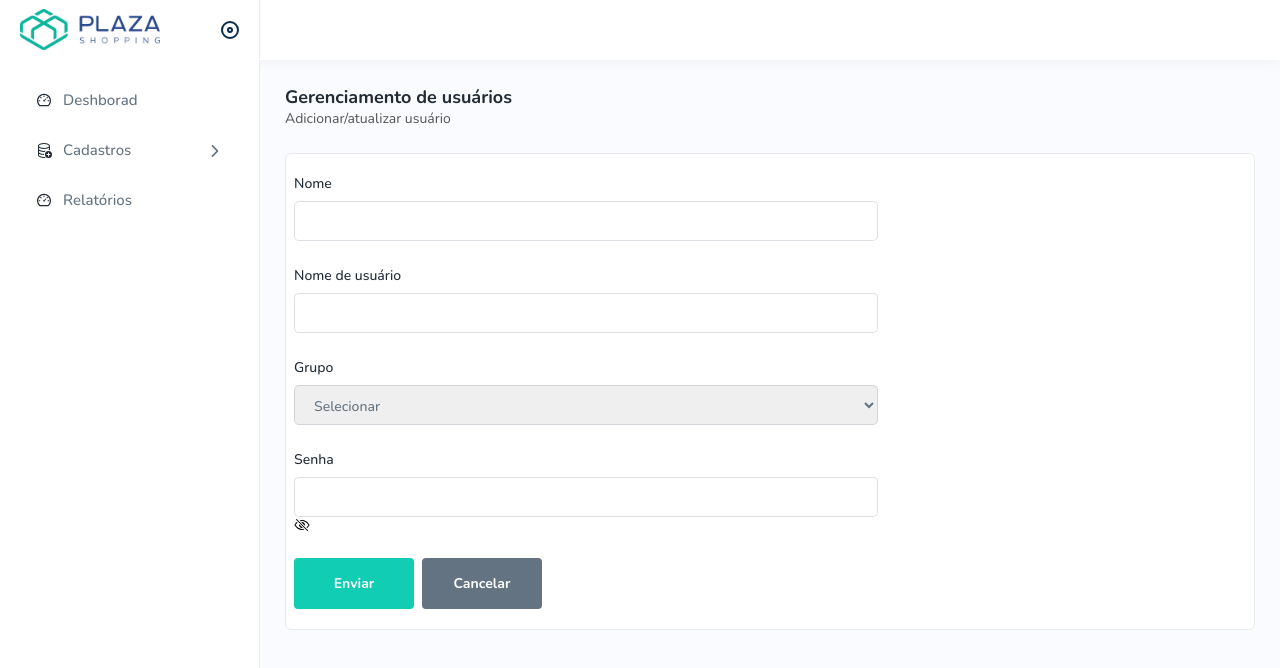
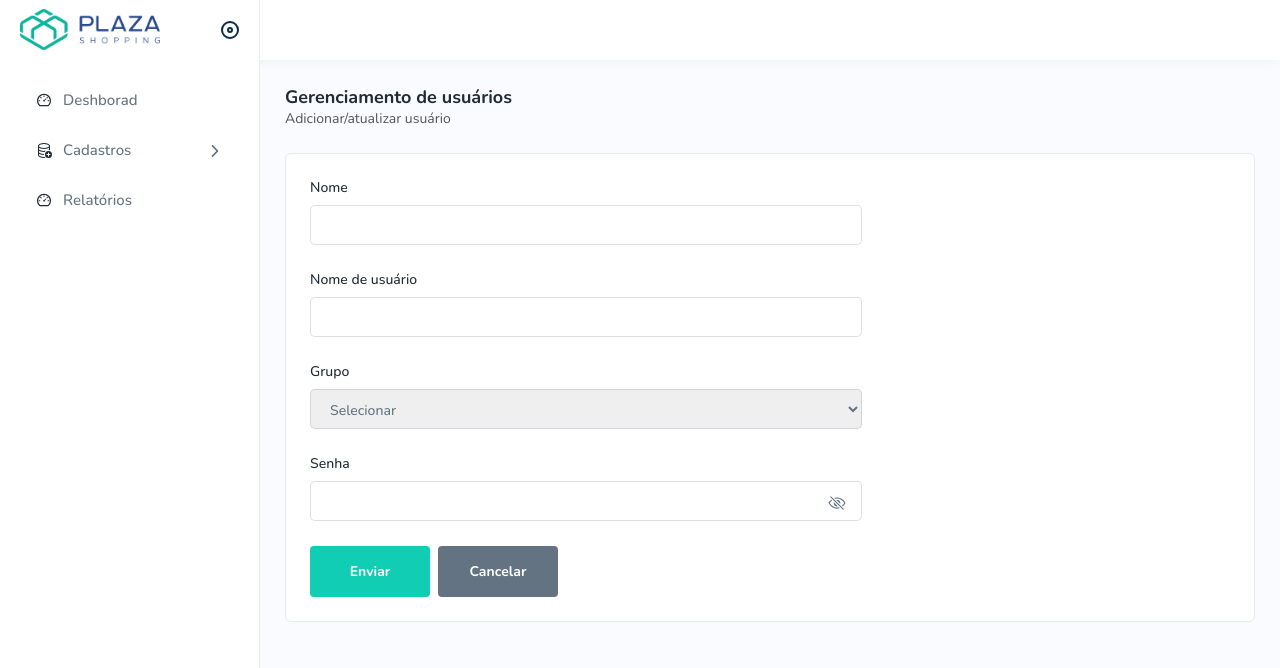
Before and after one commit to iraeveras/auditoria_loja, a React (Vite) app: page / in a window 1280 px wide. Shown: the top 668 px of the page. Built offline with nearby package versions, Linux system fonts and the light colour scheme.

Commit message:
refatoração

```diff
--- a/src/pages/CadUSer/CadUser.css
+++ b/src/pages/CadUSer/CadUser.css
@@ -2,7 +2,7 @@
     position: relative;
     display: flex;
     flex-direction: column;
-    min-width: 0;
+    width: 100%;
     word-wrap: break-word;
     background-color: #fff;
     background-clip: border-box;
@@ -16,13 +16,10 @@
 .container_cad_user .cad_body_user {
     display: flex;
     flex-direction: column;
+    align-items: center;
     justify-content: center;
-    padding: 20px;
-    width: 600px;
-}
-
-.cad_body_user {
-    padding: 1rem 1rem;
+    padding: 24px;
+    max-width: 600px;
 }
 
 .row {
@@ -35,6 +32,7 @@
     display: flex;
     flex-direction: column;
     margin-bottom: 25px;
+    width: 100%;
 }
 
 .input_group label {
@@ -61,6 +59,25 @@
 
 .pass_input {
     position: relative;
+}
+
+.pass_group {
+    position: relative;
+}
+
+.pass_group .toggle_password {
+    display: flex;
+    align-items: center;
+    justify-content: center;
+    cursor: pointer;
+    width: 30px;
+    height: 30px;
+    color: #637381;
+    font-size: 18px;
+    border-radius: 50%;
+    position: absolute;
+    top: 50%;
+    right: 10px;
 }
 
 .btn {
--- a/src/pages/CadUSer/CadUser.jsx
+++ b/src/pages/CadUSer/CadUser.jsx
@@ -1,8 +1,16 @@
+import { useState } from "react";
 import { IoEyeOffOutline } from "react-icons/io5";
 import { IoEyeOutline } from "react-icons/io5";
 import PageHeader from "../../Components/PageHeader/PageHeader";
 import "./CadUser.css"
 function CadUser() {
+
+    const [isPassVisible, setIsPassVisible] = useState(true);
+
+    function showPassword() {
+        setIsPassVisible(!isPassVisible)
+    }
+
     return (
         <>
             <PageHeader title="Gerenciamento de usuários" subtitle="Adicionar/atualizar usuário" />
@@ -26,10 +34,12 @@ function CadUser() {
                                 <option value="">Excluir agendamento</option>
                             </select>
                         </div>
-                        <div className="input_group">
+                        <div className="input_group pass_group">
                             <label htmlFor="text_password_user">Senha</label>
-                            <input type="password" id="text_password_user" className="pass_input"/>
-                            <IoEyeOffOutline/>
+                            <input type={!isPassVisible ? "text" : "password"} id="text_password_user" className="pass_input"/>
+                            <span className="toggle_password" onClick={showPassword}>
+                                {isPassVisible ? <IoEyeOffOutline/> : <IoEyeOutline/>}
+                            </span>
                         </div>
                     </div>
                     <div className="row">
```
